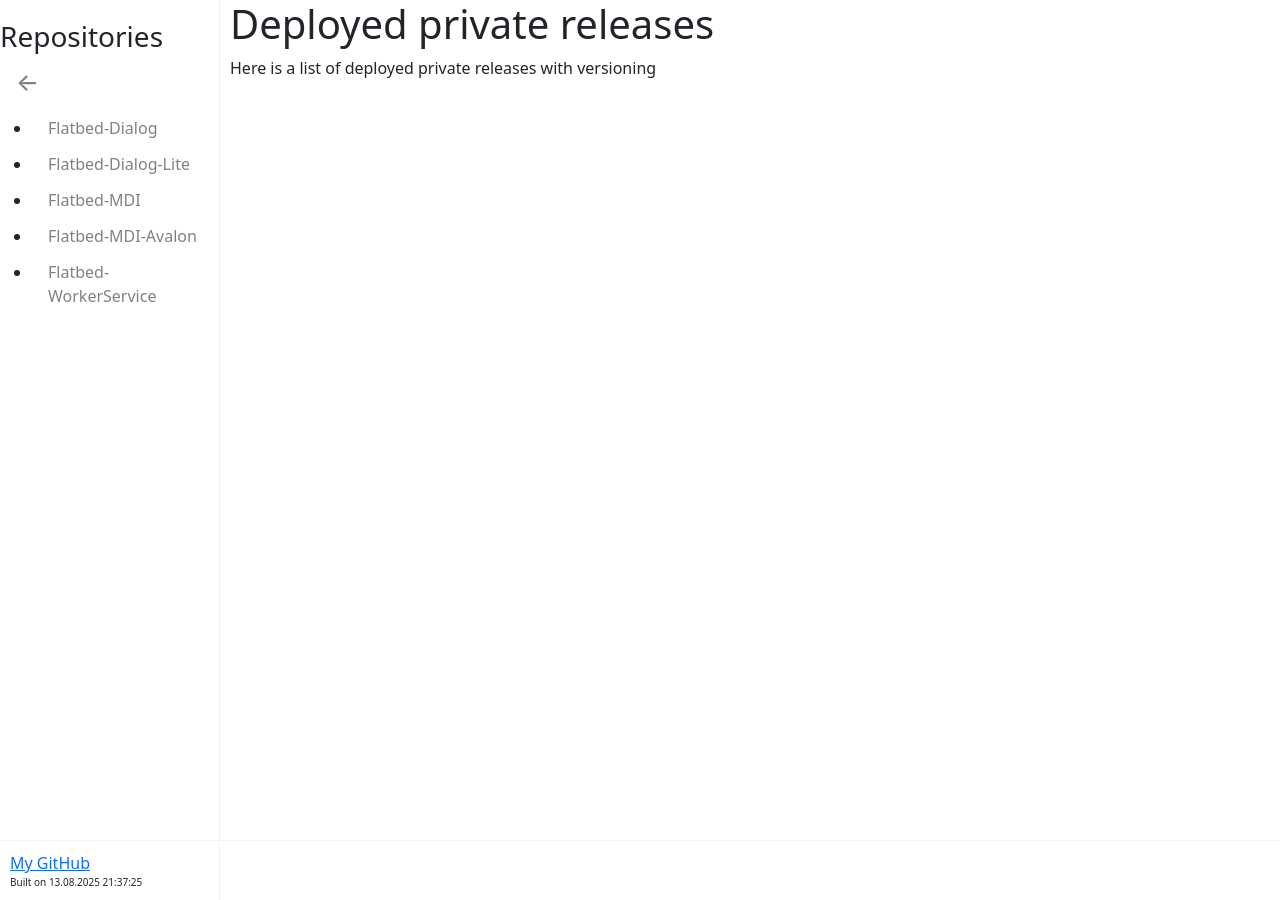
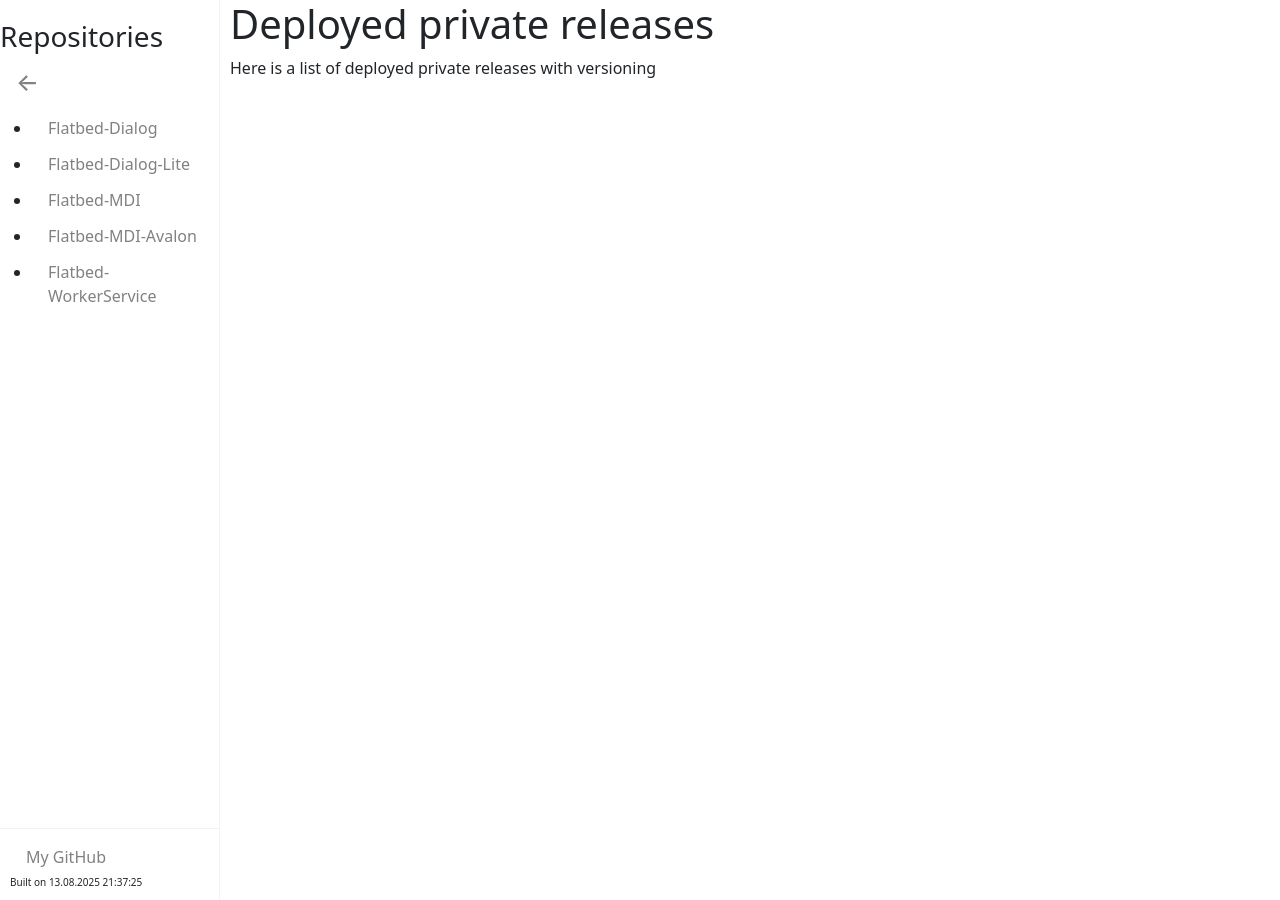
Before and after one commit to DKorablin/DKorablin.github.io, a Jekyll site: the page built from README.md, in a window 1280 px wide. Built offline with Jekyll 4.4.1, drawn with Linux system fonts in a browser that asks for light colours; our own code applies the rules of GitHub Pages for plain Markdown files.

Commit message:
Jenkyll playing with footer

```diff
--- a/_layouts/default.html
+++ b/_layouts/default.html
@@ -15,15 +15,15 @@
 	<body>
 		<aside>
 			{% include toc.html %}
-		</aside>
-
-		<main>
-			{{ content }}
 
 			<footer>
 				<a href="https://github.com/DKorablin">My GitHub</a>
 				<div>Built on {{ site.time | date: "%d.%m.%Y %H:%M:%S" }}</div>
 			</footer>
+		</aside>
+
+		<main>
+			{{ content }}
 		</main>
 	</body>
 </html>
--- a/css/a.scss
+++ b/css/a.scss
@@ -36,9 +36,10 @@
 	position:fixed;
 	left:0;
 	bottom:0;
-	width:100%;
+	width:$aside-width;
 	padding:10px;
-	border-top: $border-style;
+	border-top:$border-style;
+	border-right:$border-style;
 
 	div {font-size:10px;}
 }
```
